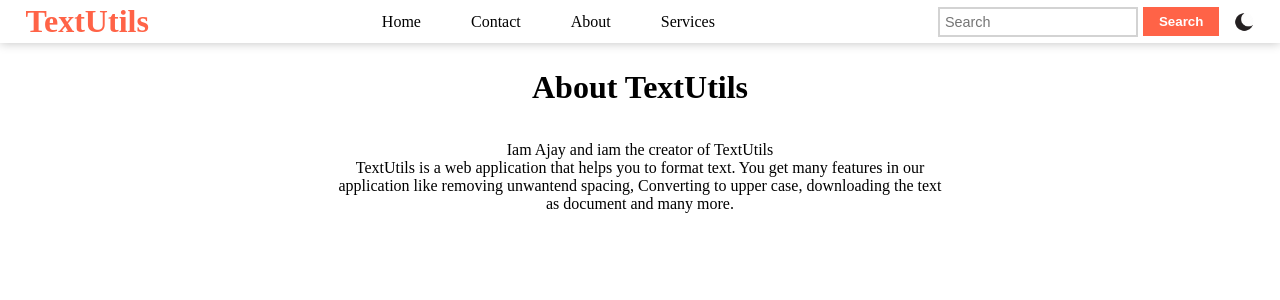
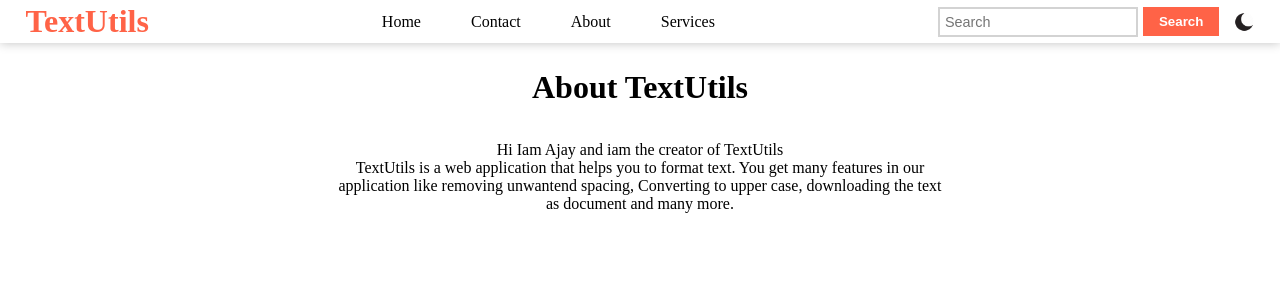
Before and after one commit to ForgedArmour/Text-Formating-Web-App, a React (Create React App) app: page /about in a window 1280 px wide. Shown: the top 300 px of the page. Built offline with nearby package versions, Linux system fonts and the light colour scheme.

Commit message:
modified about.js

```diff
--- a/src/components/About.js
+++ b/src/components/About.js
@@ -6,7 +6,7 @@
             <div className="container">
                 <h1 className={`txt-${props.mode}`}>About TextUtils</h1>
                 <div className="about-content">
-                    <p className={`txt-${props.mode}`}>Iam Ajay and iam the creator of TextUtils</p>
+                    <p className={`txt-${props.mode}`}> Hi Iam Ajay and iam the creator of TextUtils</p>
                     <p className={`txt-${props.mode}`}>TextUtils is a web application that helps you to format text. You get many features in our application like removing unwantend spacing, Converting to upper case, downloading the text as document and many more.</p>
                 </div>
             </div>
--- a/src/sample.html
+++ b/src/sample.html
@@ -12,11 +12,10 @@
         <div class="container">
           <h1>About TextUtils</h1>
           <div class="about-content">
-            <p>Iam Ajay and iam the creator of TextUtils</p>
+            <p>Hi Iam Ajay and iam the creator of TextUtils</p>
             <p>TextUtils is a web application that helps you to format text. You get many features in our application like removing unwantend spacing, Converting to upper case, downloading the text as document and many more.</p>
           </div>
         </div>
-
       </div>
   </body>
 </html>
```
Also changed, not shown: 1 other file (tests, documents, lock files or other folders).
